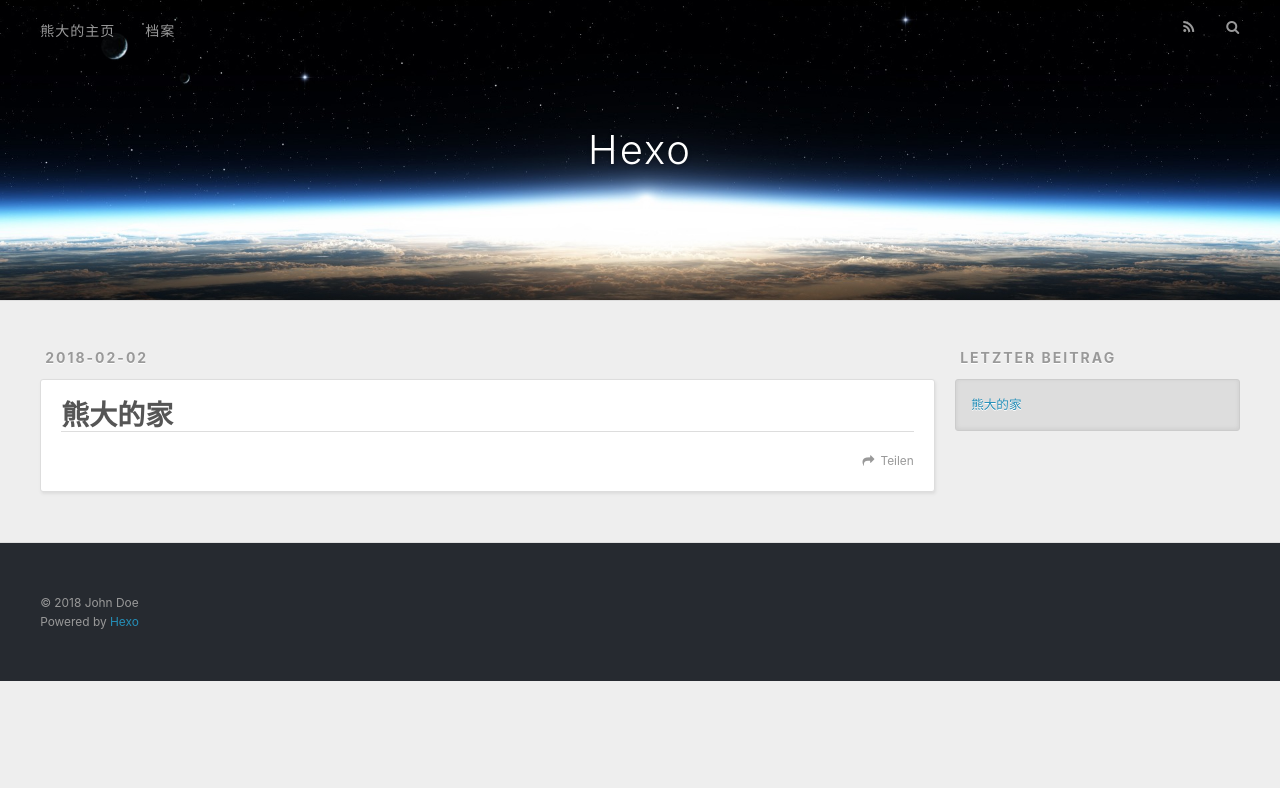
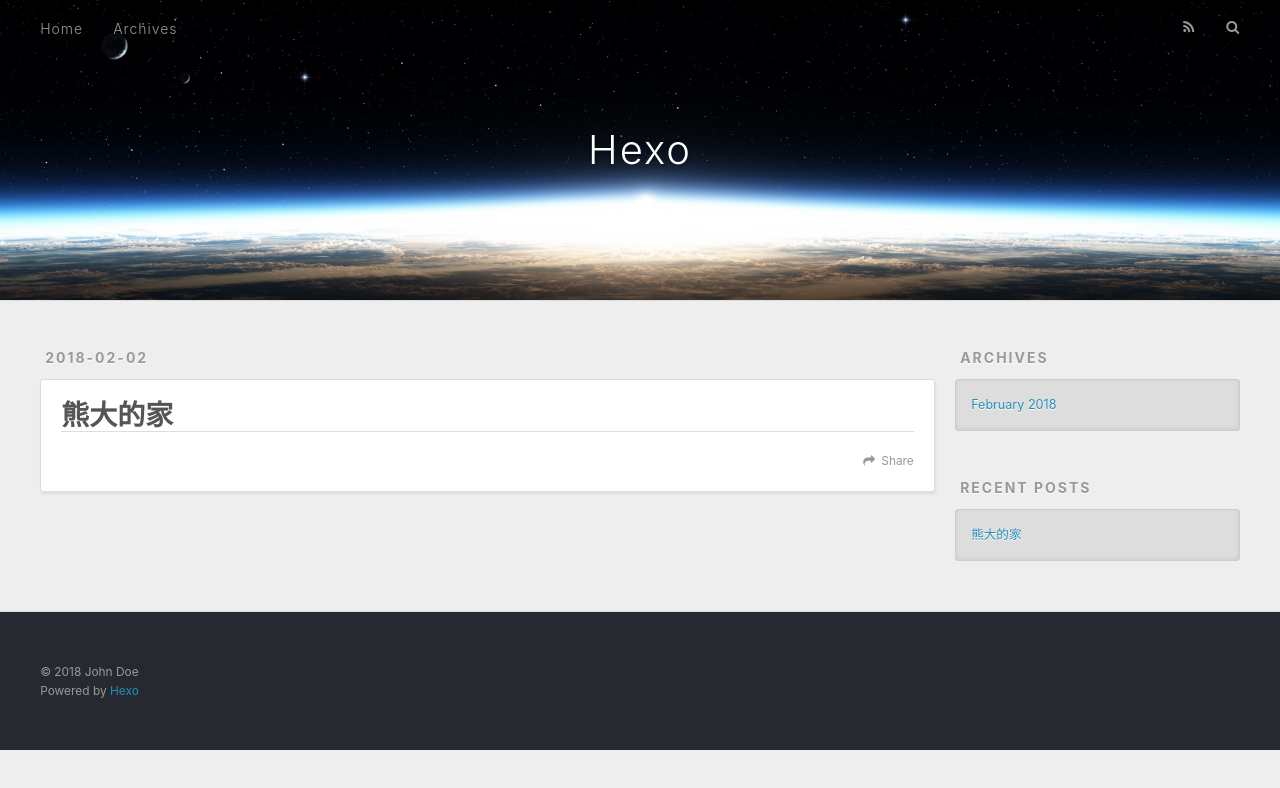
Before and after one commit to yang980/yang980622.github.io, a plain HTML site: page index.html in a window 1280 px wide. Drawn offline with nearby package versions, Linux system fonts and the light colour scheme.

Commit message:
Site updated: 2018-02-02 16:30:40

```diff
--- a/index.html
+++ b/index.html
@@ -41,16 +41,16 @@
       <nav id="main-nav">
         <a id="main-nav-toggle" class="nav-icon"></a>
 
-          <a class="main-nav-link" href="/">熊大的主页</a>
+          <a class="main-nav-link" href="/">Home</a>
 
-          <a class="main-nav-link" href="/archives">档案</a>
+          <a class="main-nav-link" href="/archives">Archives</a>
 
       </nav>
       <nav id="sub-nav">
 
           <a id="nav-rss-link" class="nav-icon" href="/atom.xml" title="RSS Feed"></a>
 
-        <a id="nav-search-btn" class="nav-icon" title="Suche"></a>
+        <a id="nav-search-btn" class="nav-icon" title="Search"></a>
       </nav>
       <div id="search-form-wrap">
         <form action="//google.com/search" method="get" accept-charset="UTF-8" class="search-form"><input type="search" name="q" class="search-form-input" placeholder="Search"><button type="submit" class="search-form-submit">&#xF002;</button><input type="hidden" name="sitesearch" value="http://yoursite.com"></form>
@@ -87,7 +87,9 @@
 
     </div>
     <footer class="article-footer">
-      <a data-url="http://yoursite.com/2018/02/02/熊大的家/" data-id="cjd5moubh0001vcvw0wyg9xdy" class="article-share-link">Teilen</a>
+      <a data-url="http://yoursite.com/2018/02/02/熊大的家/" data-id="cjd5moubh0001vcvw0wyg9xdy" class="article-share-link">Share</a>
+
+
     </footer>
   </div>
 
@@ -107,8 +109,21 @@
 
 
 
+
+
+
   <div class="widget-wrap">
-    <h3 class="widget-title">letzter Beitrag</h3>
+    <h3 class="widget-title">Archives</h3>
+    <div class="widget">
+      <ul class="archive-list"><li class="archive-list-item"><a class="archive-list-link" href="/archives/2018/02/">February 2018</a></li></ul>
+    </div>
+  </div>
+
+
+
+
+  <div class="widget-wrap">
+    <h3 class="widget-title">Recent Posts</h3>
     <div class="widget">
       <ul>
 
```
Also changed, not shown: 2018/02/02/熊大的家/index.html (+6 -6 lines), archives/2018/02/index.html (+4 -4 lines), archives/2018/index.html (+4 -4 lines), archives/index.html (+4 -4 lines).
